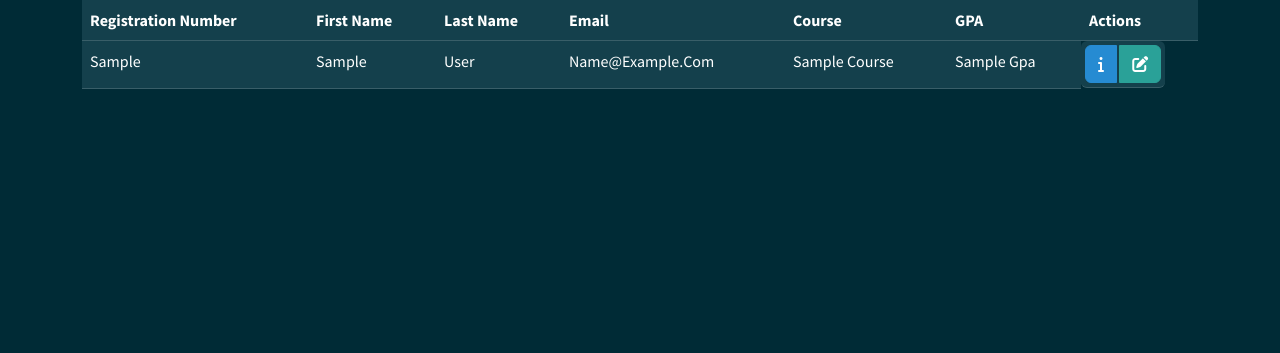
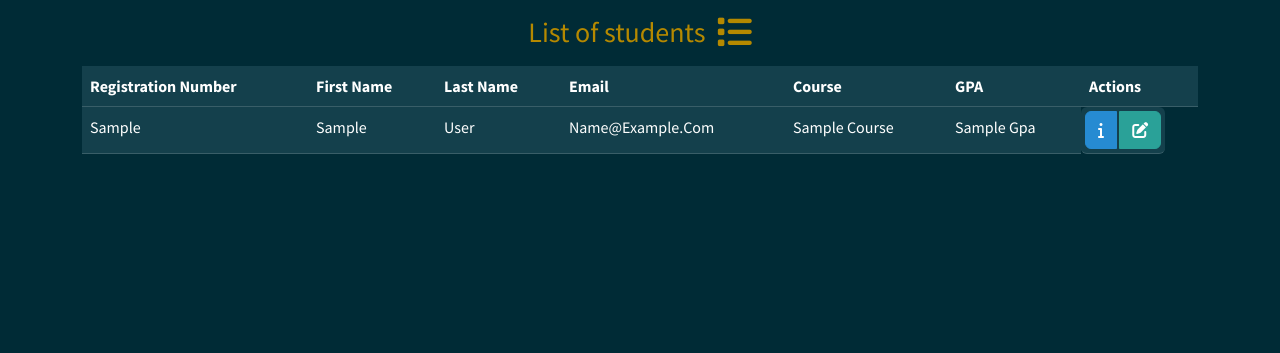
Before and after one commit to alex-njuguna/student-management-system, a Django app: template sms/student/templates/student/home.html in a window 1280 px wide. Shown: the part 88-441 px from the top of the page. Run offline with Django 4.2, Linux system fonts and the light colour scheme; the template is opened without the code that fills it: most values are stand-ins (such as "Sample title", 1, 10 or a date in 2020); some libraries are stand-ins or nearby versions.

Commit message:
minor changes

```diff
--- a/sms/student/templates/student/base.html
+++ b/sms/student/templates/student/base.html
@@ -5,6 +5,7 @@
     <meta charset="UTF-8">
     <meta name="viewport" content="width=device-width, initial-scale=1.0">
 
+    <link href="https://cdn.jsdelivr.net/npm/bootstrap@5.3.2/dist/css/bootstrap.min.css" rel="stylesheet" integrity="sha384-T3c6CoIi6uLrA9TneNEoa7RxnatzjcDSCmG1MXxSR1GAsXEV/Dwwykc2MPK8M2HN" crossorigin="anonymous">
     <!-- bootstrap styling -->
     <link rel="stylesheet" href="{% static 'student/css/bootstrap.min.css' %}">
     <!-- fontawesome cdn -->
@@ -25,9 +26,14 @@
     {% block content %}
 
         {% if messages %}
+        <ul class="messages">
             {% for message in messages %}
-                <h5 class="alert alert-{{ messages.tags }}">{{ message }}</h5>
+                <li {% if message.tags %} class="alert alert-{{ message.tags }}"{% endif %}>
+                    {{ message }}
+                </li>
             {% endfor %}
+        </ul>
+
         {% endif %}
 
 
--- a/sms/student/templates/student/home.html
+++ b/sms/student/templates/student/home.html
@@ -4,6 +4,10 @@
 {% block content %}
 
     {% if students %}
+
+        <h3 class="text-primary text-center mt-3 mb-3">
+            List of students &nbsp;<i class="fa-solid fa-list fa-lg"></i>
+        </h3>
 
         <div class="container text-capitalize">
             <div class="col-md-12">
```
Also changed, not shown: sms/db.sqlite3.
